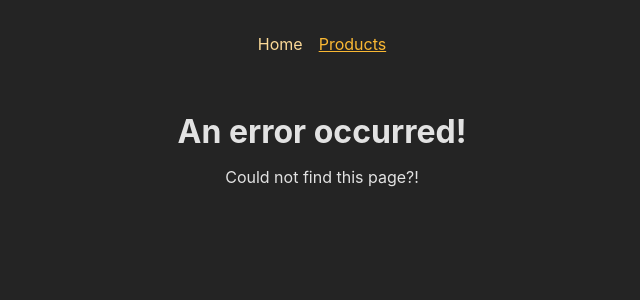
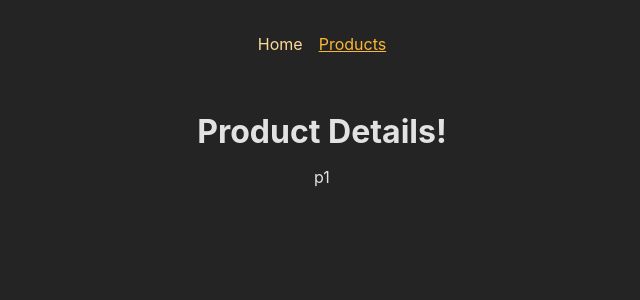
Before and after one commit to apeskinian/react_multi_page_spa, a React (Create React App) app: page /products/p1 in a window 1280 px wide. Shown: the top 300 px of the page, without its empty margins (318-958 px from the left). Built offline with nearby package versions, Linux system fonts and the light colour scheme.

Commit message:
Add dynamic path links

```diff
--- a/src/App.js
+++ b/src/App.js
@@ -7,6 +7,7 @@
 import ProductsPage from "./pages/Products";
 import RouteLayout from "./pages/Root";
 import ErrorPage from "./pages/Error";
+import ProductDetailPage from "./pages/ProductDetails";
 
 // Alternative method for creating route objects:
 // const routeDefinitions = createRoutesFromElements(
@@ -25,7 +26,8 @@
     errorElement: <ErrorPage />,
     children: [
       { path: '/', element: <Homepage /> },
-      { path: '/products', element: <ProductsPage /> }
+      { path: '/products', element: <ProductsPage /> },
+      { path: '/products/:productId', element: <ProductDetailPage /> }
     ],
   },
 ]);
--- /dev/null
+++ b/src/pages/ProductDetails.js
@@ -0,0 +1,14 @@
+import { useParams } from "react-router-dom";
+
+function ProductDetailPage() {
+    const params = useParams();
+
+    return (
+        <>
+            <h1>Product Details!</h1>
+            <p>{params.productId}</p>
+        </>
+    )
+};
+
+export default ProductDetailPage;
--- a/src/pages/products.js
+++ b/src/pages/products.js
@@ -1,4 +1,10 @@
 import { Link } from "react-router-dom";
+
+const PRODUCTS = [
+    { id: 'p1', title: 'Product 1' },
+    { id: 'p2', title: 'Product 2' },
+    { id: 'p3', title: 'Product 3' },
+];
 
 function ProductsPage() {
     return (
@@ -7,6 +13,11 @@
             <p>
                 Go back <Link to="/">home</Link>.
             </p>
+            <ul>
+                {PRODUCTS.map((prod) => (
+                    <li key={prod.id}><Link to={`/products/${prod.id}`}>{prod.title}</Link></li>
+                ))}
+            </ul>
         </>
     )
 }
```
